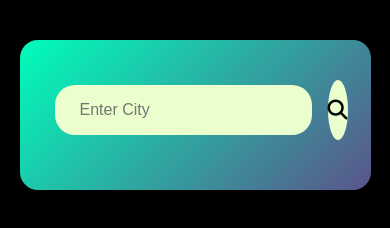
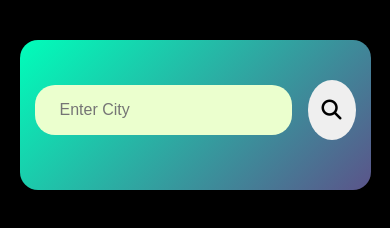
Before and after one commit to RFernandes7/weather-web-app, a plain HTML site: page index.html in a window 390 px wide. Drawn offline with Linux system fonts and the light colour scheme.

Commit message:
style.css updated

```diff
--- a/css/style.css
+++ b/css/style.css
@@ -41,7 +41,7 @@ body{
 }
 
 .search button{
-    background: #ebffce;
+    /* background: #ebffce; */
     border-radius: 50%;
     width: 60px;
     height: 60px;
@@ -166,4 +166,9 @@ body{
         font-size: 18px;
         margin-top: -6px;
     }
+
+    .card{
+        padding: 40px 15px;
+
+    }
   }
```
